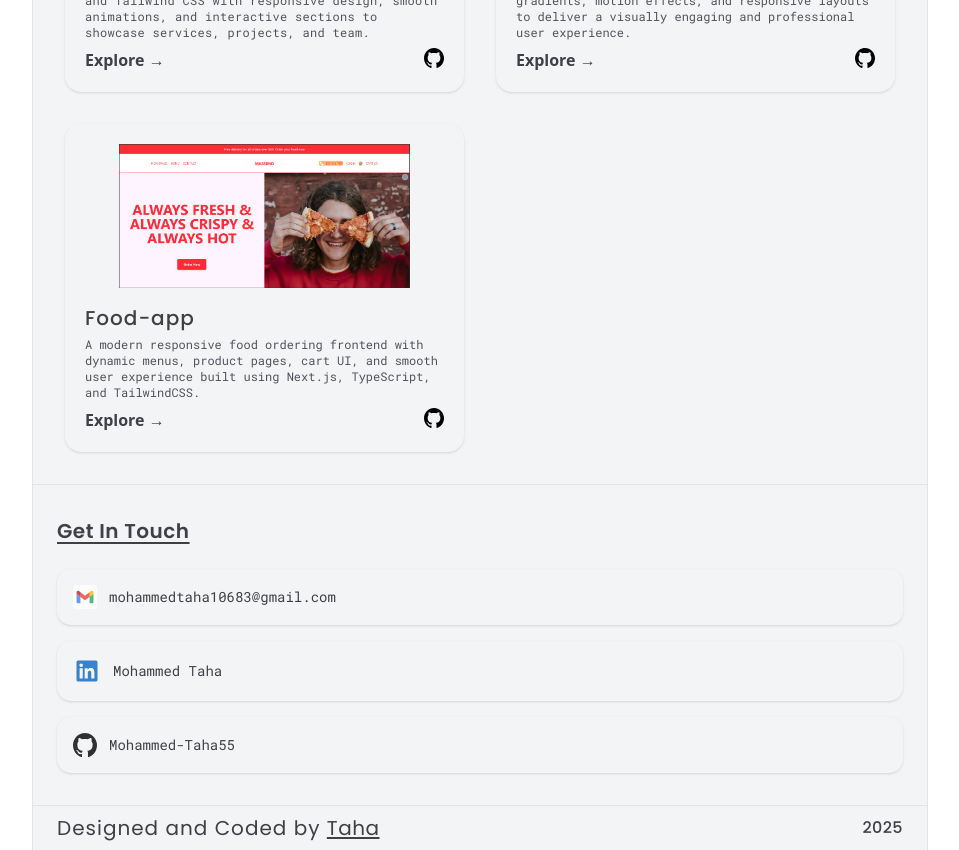
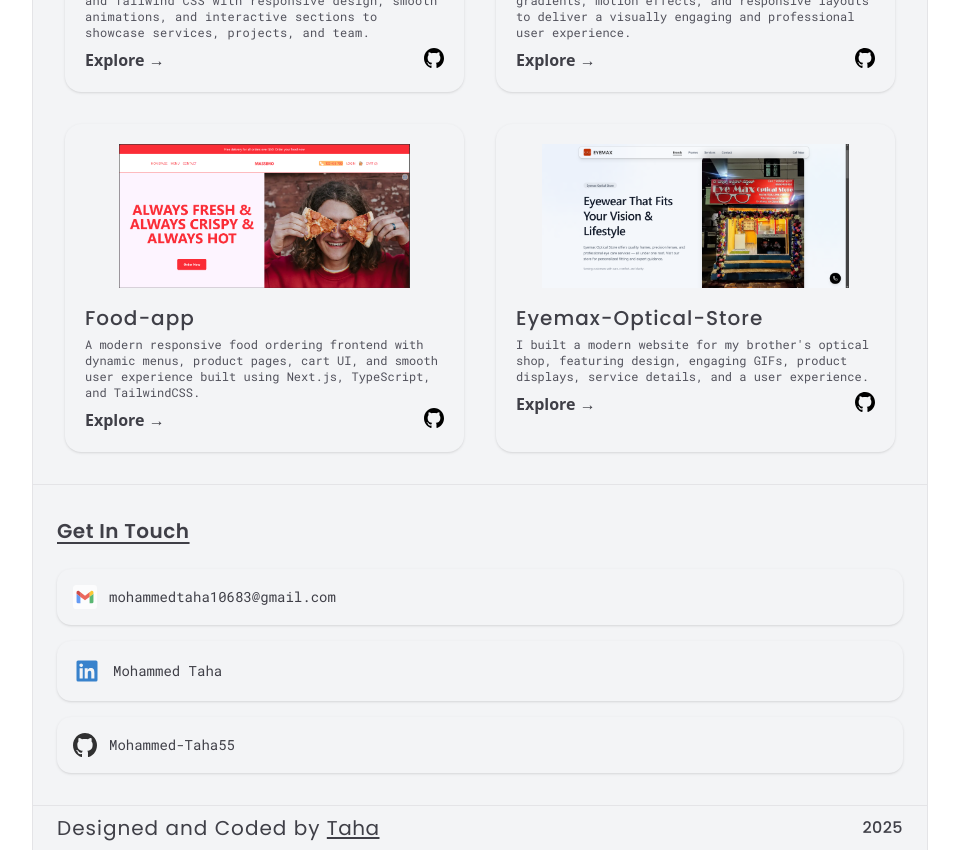
Before and after one commit to Mohammed-Taha55/Taha-Portfolio, a React (Vite) app in the folder portfolio/: page / in a window 1280 px wide. Shown: the part 1280-2130 px from the top of the page, without its empty margins (160-1119 px from the left). Built offline with nearby package versions, Linux system fonts and the light colour scheme.

Commit message:
eyemax-project

```diff
--- a/portfolio/src/components/layout/Projects.jsx
+++ b/portfolio/src/components/layout/Projects.jsx
@@ -3,6 +3,7 @@ import Netflix from "../../assets/netflix.svg"
 import Saas from "../../assets/saas.png"
 import Agency from "../../assets/agency.png"
 import Food from "../../assets/food.png"
+import Eyemax from "../../assets/eyemax.png"
 export default function Projects(){
     return(
  <div className="px-8 py-6 pb-8 max-w-4xl mx-auto border-b dark:border-gray-300 border-r border-l bg-gray-100 dark:bg-black ">
@@ -124,6 +125,25 @@ export default function Projects(){
        </div>
      </div>
 
+       <div className="bg-gray-100 p-5 rounded-2xl shadow-sm hover:shadow-lg hover:scale-105 transition dark:bg-zinc-900 dark:hover:bg-zinc-800">
+      <img src={Eyemax} alt="saas"
+      className="w-full object-contain h-36 rounded-lg mb-4 hover:scale-110 transition-transform "/>
+       <h4 className="text-xl font-poppins mb-1 text-zinc-700 dark:text-white tracking-wider font-medium">Eyemax-Optical-Store</h4>
+       <p className="text-xs tracking--wide text-zinc-600 mb-2 dark:text-gray-400 font-robotomono">I built a modern website for my brother's optical shop, featuring design, engaging GIFs, product displays, service details, and a user experience.</p>
+       <div className="flex justify-between">
+           <a href="https://eyemax-optical-store.vercel.app/"
+            target="_blank"
+          rel="noopener noreferrer"
+            className="hover:text-black text-zinc-700 hover:underline font-semibold dark:text-gray-300 dark:hover:underline underline-offset-2 transition dark:hover:text-white">
+                Explore →</a>
+           <a href="https://github.com/Mohammed-Taha55/eyemax.git"
+            target="_blank"
+          rel="noopener noreferrer">
+          <img src={Github} className="h-5 dark:invert"/>
+           </a>
+       </div>
+     </div>
+
  </div>
  </div>
 
```
Also changed, not shown: portfolio/src/assets/eyemax.png (added).
